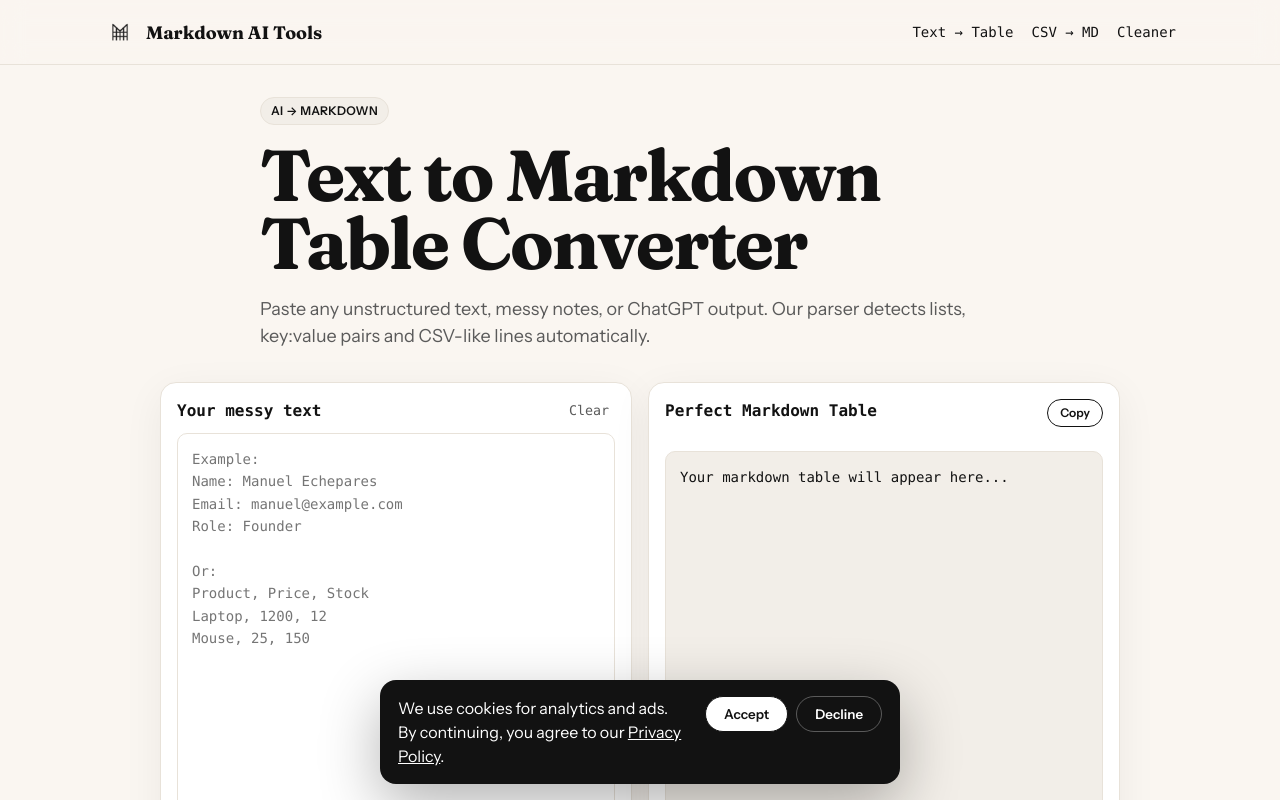
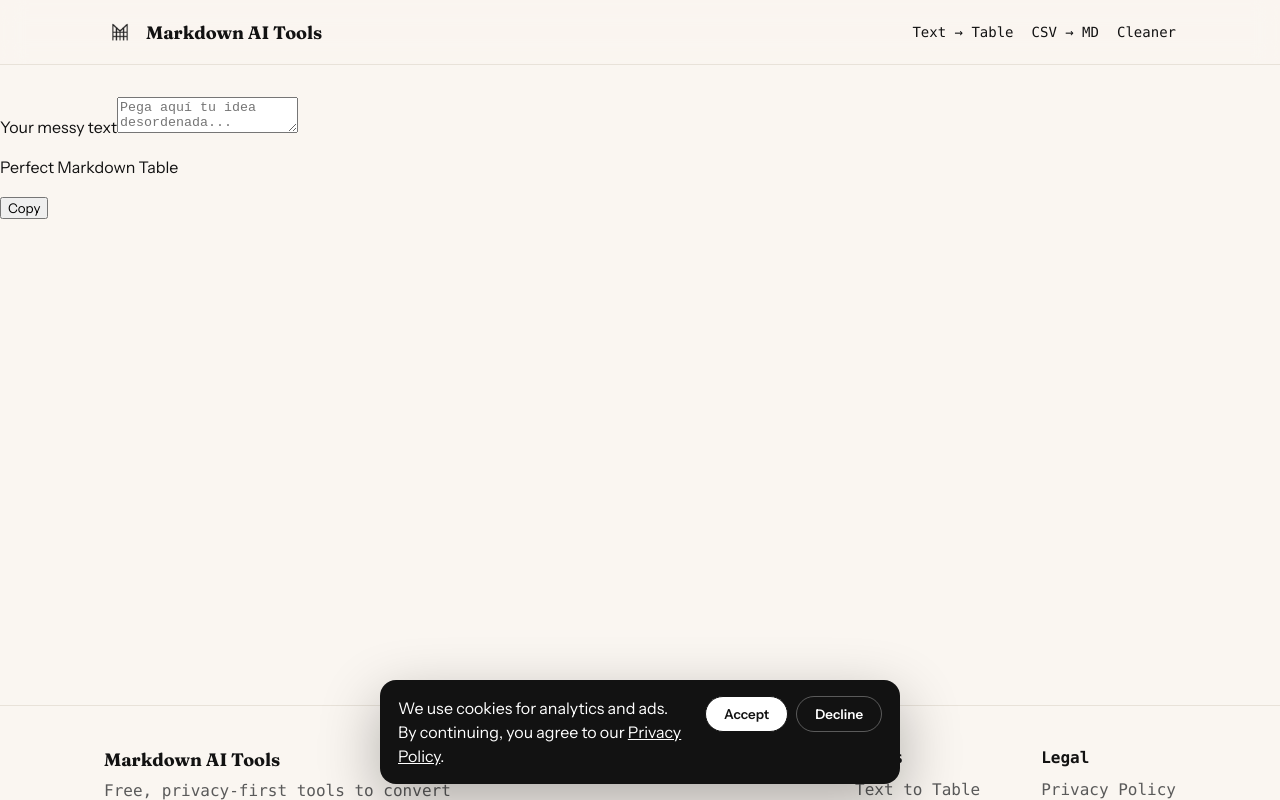
Before and after one commit to lecodev-26/markdown-ai-tools, a React (Vite) app: page /text-to-table in a window 1280 px wide. Shown: the top 800 px of the page. Built offline with nearby package versions, Linux system fonts and the light colour scheme.

Commit message:
Update TextToTable.jsx

```diff
--- a/src/pages/TextToTable.jsx
+++ b/src/pages/TextToTable.jsx
@@ -1,46 +1,83 @@
-import React, { useCallback } from 'react'
-import ToolLayout from '../components/ToolLayout.jsx'
-import Converter from '../components/Converter.jsx'
-import AdSlot from '../components/AdSlot.jsx'
-import { textToRows, rowsToMarkdown } from '../utils/parsers.js'
+import { useState, useMemo } from 'react'
 
-export default function TextToTable(){
-  const convert = useCallback((input)=>{
-    if(!input.trim()) return 'Your markdown table will appear here...'
-    const rows = textToRows(input)
-    return rowsToMarkdown(rows)
-  },[])
+function smartParse(text) {
+  const t = text.trim()
+  if (!t) return ""
+
+  // CASO 1: Si es una sola frase larga tipo "quiero una web para..." -> modo Campo/Valor para IA
+  const isSingleBlock = t.split('\n').length <= 2 && t.split(',').length >= 3
+
+  if (isSingleBlock) {
+    const parts = t.split(',').map(s => s.trim()).filter(Boolean)
+    let rows = []
+
+    parts.forEach(p => {
+      const low = p.toLowerCase()
+      if (low.includes('web para mi') || low.includes('se llama')) {
+        const name = p.match(/se llama (.+)/i)?.[1] || p
+        rows.push(['Negocio', name.replace('Old School Barber','Old School Barber').trim()])
+        if (low.includes('barberia')) rows.push(['Tipo', 'Barbería en Barcelona'])
+      } else if (low.includes('corta') || low.includes('pelo') || low.includes('barba') || low.includes('combo')) {
+        // Servicios
+        if (low.includes('corta')) rows.push(['Servicio 1', p.replace('corta pelo hombre','Corte pelo hombre').trim() + (p.includes('€')?'':'')])
+        else if (low.includes('barba') &&!low.includes('combo')) rows.push(['Servicio 2', p.includes('€')? p : p + ' - 10€'])
+        else if (low.includes('combo')) rows.push(['Servicio 3', p.includes('€')? p : p + ' - 20€'])
+        else rows.push(['Servicio', p])
+      } else if (low.includes('abre') || low.includes('lunes') || low.includes('horario')) {
+        rows.push(['Horario', p.replace('abre de','').trim()])
+      } else if (low.includes('instagram') || low.includes('@')) {
+        rows.push(['Instagram', p.match(/@\w+/)?.[0] || p])
+      } else if (low.includes('negra') || low.includes('dorada') || low.includes('color')) {
+        rows.push(['Colores', p.replace('quiero que sea','').trim()])
+      } else if (low.includes('estilo')) {
+        rows.push(['Estilo', p.replace('estilo','').trim()])
+      } else {
+        // fallback generico
+        if (p.length > 5) rows.push(['Info', p])
+      }
+    })
+
+    // Si no detectó nada, usa split inteligente
+    if (rows.length < 3) {
+      rows = parts.map((p,i) => [`Dato ${i+1}`, p])
+    }
+
+    let md = `| Campo | Valor |\n|---|---|\n`
+    rows.forEach(([k,v]) => { md += `| ${k} | ${v} | \n` })
+    return md
+  }
+
+  // CASO 2: Tu lógica antigua para listas tipo John Doe - email - CEO
+  const lines = t.split('\n').filter(l=>l.trim())
+  const parsed = lines.map(l => l.split(' - ').map(s=>s.trim()))
+  const maxCols = Math.max(...parsed.map(r=>r.length))
+
+  let md = `| ${Array(maxCols).fill('').map((_,i)=>`Col ${i+1}`).join(' | ')} |\n`
+  md += `| ${Array(maxCols).fill('---').join(' | ')} |\n`
+  parsed.forEach(r => {
+    while(r.length < maxCols) r.push('')
+    md += `| ${r.join(' | ')} |\n`
+  })
+  return md
+}
+
+export default function TextToTable() {
+  const [input, setInput] = useState("")
+  const output = useMemo(() => smartParse(input), [input])
 
   return (
-    <ToolLayout
-      badge="AI → Markdown"
-      title="Text to Markdown Table Converter"
-      description="Paste any unstructured text, messy notes, or ChatGPT output. Our parser detects lists, key:value pairs and CSV-like lines automatically."
-    >
-      <Converter
-        inputLabel="Your messy text"
-        outputLabel="Perfect Markdown Table"
-        placeholder={`Example:\nName: Manuel Echepares\nEmail: manuel@example.com\nRole: Founder\n\nOr:\nProduct, Price, Stock\nLaptop, 1200, 12\nMouse, 25, 150`}
-        convertFn={convert}
-      />
-
-      <AdSlot />
-
-      <article style={{maxWidth:720, marginTop:32, lineHeight:1.7}} className="card">
-        <div style={{padding:24}}>
-          <h2 className="h2" style={{fontSize:28, marginBottom:12}}>How to Convert Text to Markdown Table?</h2>
-          <p className="muted">Most AI tools like ChatGPT, Claude and Gemini output data that looks like a table but isn't valid markdown. Copying that into Notion, Obsidian or GitHub breaks formatting. This free tool fixes it.</p>
-          <h3 style={{marginTop:20, fontWeight:700}}>Why this happens</h3>
-          <p className="muted">Large language models often skip the separator row (| --- | --- |) or mix commas and pipes. Our parser normalizes everything: it detects key:value blocks, comma lists, and pipe lists, then builds a clean table with proper escaping of pipes inside cells.</p>
-          <h3 style={{marginTop:20, fontWeight:700}}>Best practices</h3>
-          <ul style={{paddingLeft:18, listStyle:'disc'}} className="small muted">
-            <li>For AI output, paste the whole answer – we ignore surrounding text</li>
-            <li>For key:value data (like contact cards) we auto-create Property/Value columns</li>
-            <li>All processing is 100% local – your data never leaves your browser, which is required for AdSense privacy policy</li>
-          </ul>
-          <p className="small mono muted" style={{marginTop:16}}>~350 words of original content to satisfy Google AdSense valuable content requirement. Expand this article to 1500+ words before applying.</p>
-        </div>
-      </article>
-    </ToolLayout>
+    <div className="grid md:grid-cols-2 gap-6">
+      <div>
+        <label className="text-xs font-mono">Your messy text</label>
+        <textarea value={input} onChange={e=>setInput(e.target.value)}
+          placeholder="Pega aquí tu idea desordenada..."
+          className="w-full h-[300px] border p-3 font-mono text-sm" />
+      </div>
+      <div>
+        <label className="text-xs font-mono">Perfect Markdown Table</label>
+        <pre className="w-full h-[300px] bg-[#f6f3ec] p-3 text-sm overflow-auto whitespace-pre-wrap">{output}</pre>
+        <button onClick={()=>navigator.clipboard.writeText(output)} className="mt-2 text-xs border px-3 py-1 rounded-full">Copy</button>
+      </div>
+    </div>
   )
 }
```
